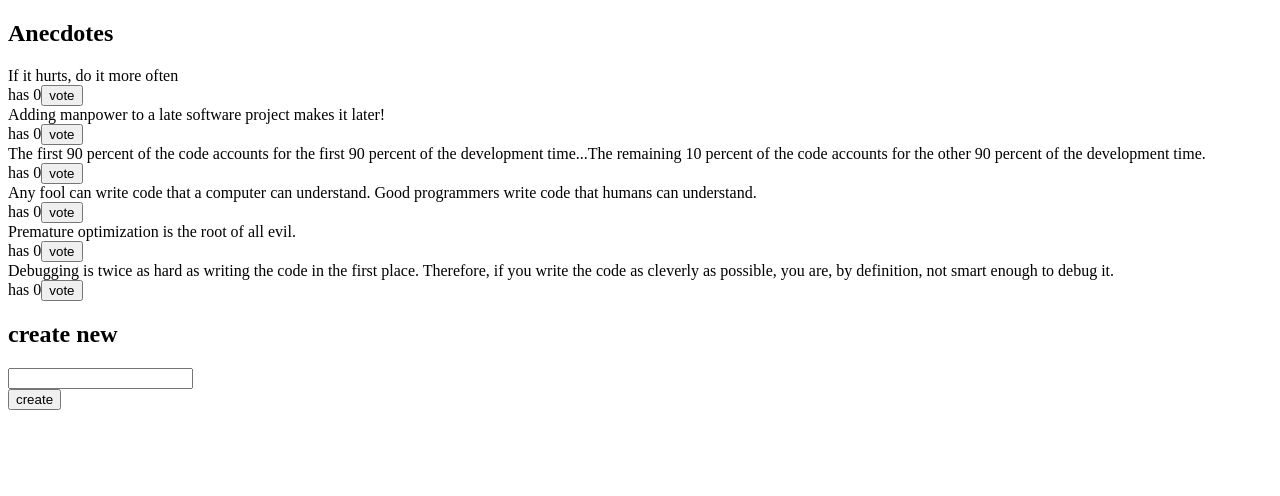
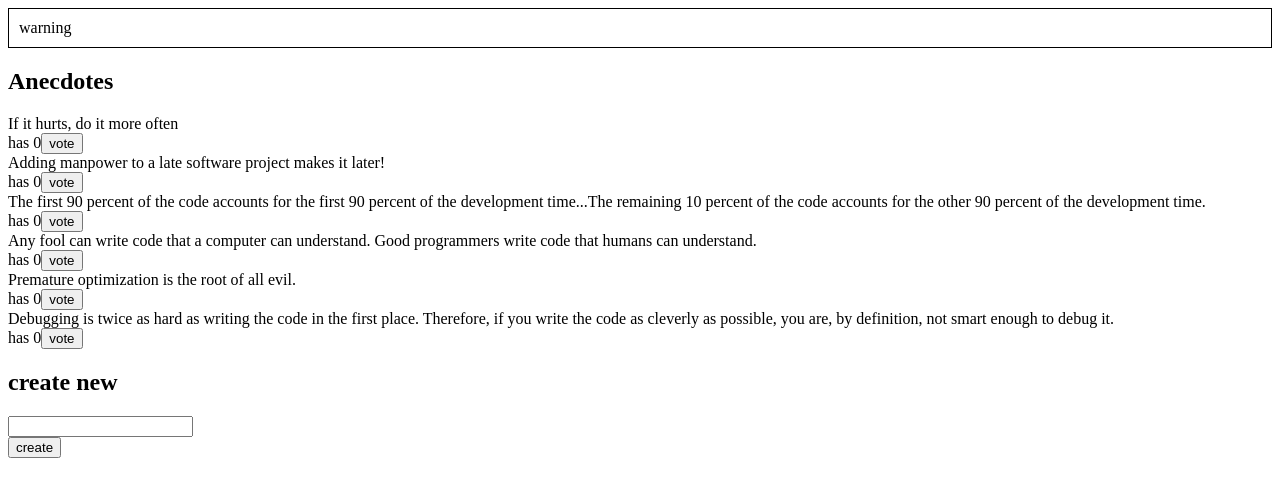
Before and after one commit to johannaly/fullstack-hy2020-osa6, a React (Create React App) app in the folder redux-anecdotes/: page / in a window 1280 px wide. Shown: the top 496 px of the page. Built offline with nearby package versions, Linux system fonts and the light colour scheme.

Commit message:
anekdootit 6.10

```diff
--- a/redux-anecdotes/src/App.js
+++ b/redux-anecdotes/src/App.js
@@ -1,11 +1,13 @@
 import React from 'react'
 import AnecdoteForm from './components/AnecdoteForm'
 import AnecdoteList from './components/AnecdoteList'
+import Notification from './components/Notification'
 
 
 const App = () => {
   return (
     <div>
+      <Notification />
       <AnecdoteList />
       <AnecdoteForm />
     </div>
--- a/redux-anecdotes/src/components/AnecdoteList.js
+++ b/redux-anecdotes/src/components/AnecdoteList.js
@@ -17,7 +17,7 @@ const Anecdote = ({ anecdote, handleClick }) => {
 
 const AnecdoteList = () => {
     const dispatch = useDispatch()
-    const anecdotes = useSelector(state => state)
+    const anecdotes = useSelector(state => state.anecdote)
 
     return(
         <div>
--- a/redux-anecdotes/src/components/Notification.js
+++ b/redux-anecdotes/src/components/Notification.js
@@ -1,14 +1,19 @@
 import React from 'react'
+import { useSelector } from 'react-redux'
 
 const Notification = () => {
+  //const dispatch = useDispatch()
+  const notification = useSelector(state => state.notification)
+
   const style = {
     border: 'solid',
     padding: 10,
     borderWidth: 1
   }
+
   return (
     <div style={style}>
-      render here notification...
+      {notification}
     </div>
   )
 }
--- a/redux-anecdotes/src/index.js
+++ b/redux-anecdotes/src/index.js
@@ -3,6 +3,9 @@ import ReactDOM from 'react-dom'
 import { Provider } from 'react-redux'
 import App from './App'
 import store from './store'
+
+
+
 
 
 ReactDOM.render(
--- a/redux-anecdotes/src/reducers/anecdoteReducer.js
+++ b/redux-anecdotes/src/reducers/anecdoteReducer.js
@@ -37,7 +37,6 @@ export const createAnecdote = (content) => {
 
 const initialState = anecdotesAtStart.map(asObject)
 
-//reducer
 const reducer = (state = initialState, action) => {
   switch (action.type) {
     case 'VOTE':
--- /dev/null
+++ b/redux-anecdotes/src/reducers/notificationReducer.js
@@ -0,0 +1,16 @@
+const initialState = [
+     'warning'
+
+]
+
+
+const notificationReducer = (state = initialState, action) => {
+    switch (action.type) {
+        case 'WARNING':
+            return state
+        default:
+            return state
+    }
+
+}
+export default notificationReducer
--- /dev/null
+++ b/redux-anecdotes/src/reducers/rootReducer.js
@@ -0,0 +1,13 @@
+import { combineReducers } from 'redux'
+import anecdoteReducer from '../reducers/anecdoteReducer'
+import notificationReducer from '../reducers/notificationReducer'
+
+
+
+const rootReducer = combineReducers({
+    anecdote: anecdoteReducer,
+    notification: notificationReducer
+  })
+
+
+export default rootReducer
--- a/redux-anecdotes/src/store.js
+++ b/redux-anecdotes/src/store.js
@@ -1,7 +1,9 @@
 import { createStore } from 'redux'
 import { composeWithDevTools } from 'redux-devtools-extension'
-import reducer from './reducers/anecdoteReducer'
+//import reducer from './reducers/anecdoteReducer'
+import rootReducer from './reducers/rootReducer'
 
-const store = createStore(reducer, composeWithDevTools())
+const store = createStore(rootReducer, composeWithDevTools())
 
+console.log(store.getState())
 export default store
```
Also changed, not shown: 1 other file (tests, documents, lock files or other folders).
